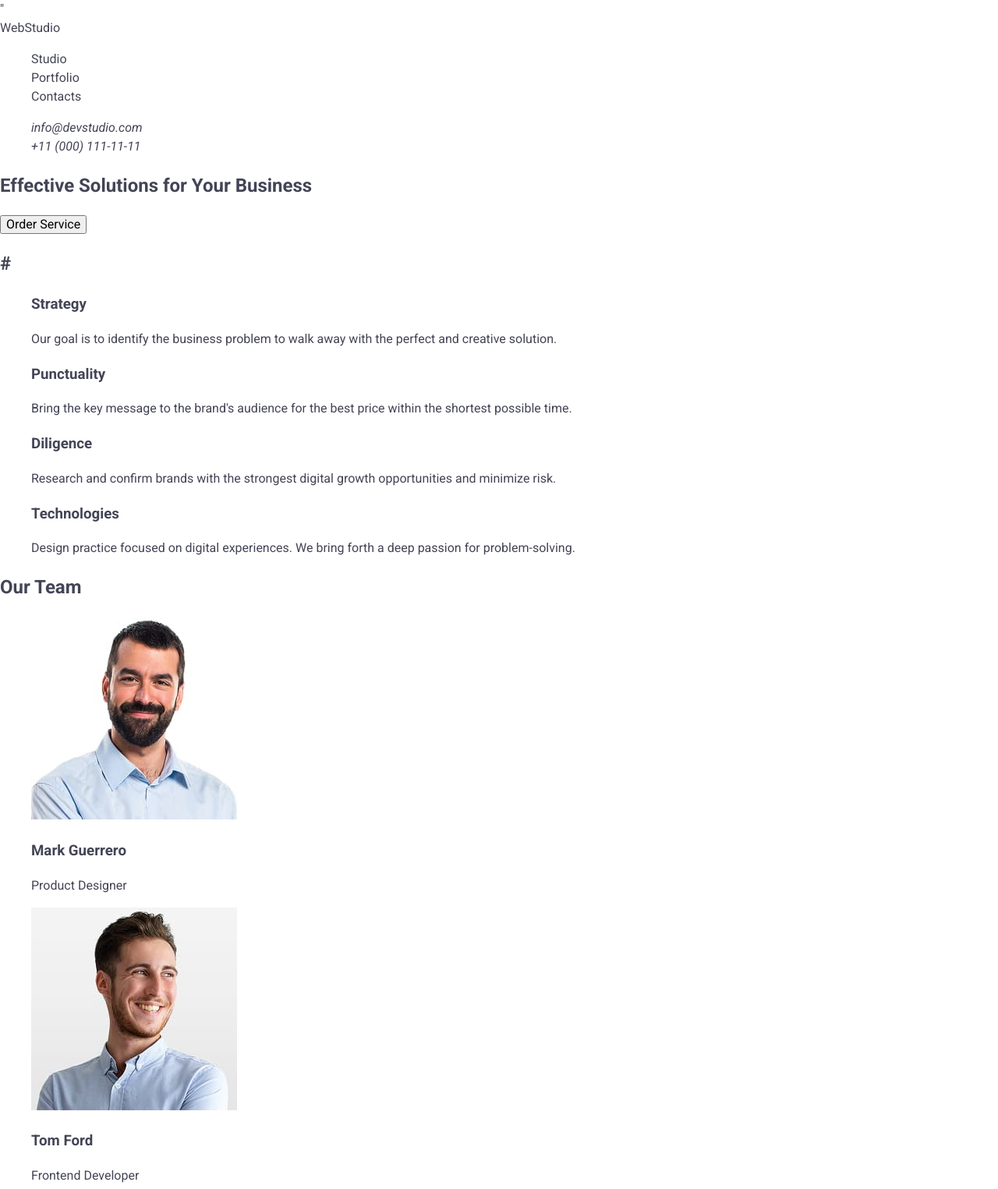
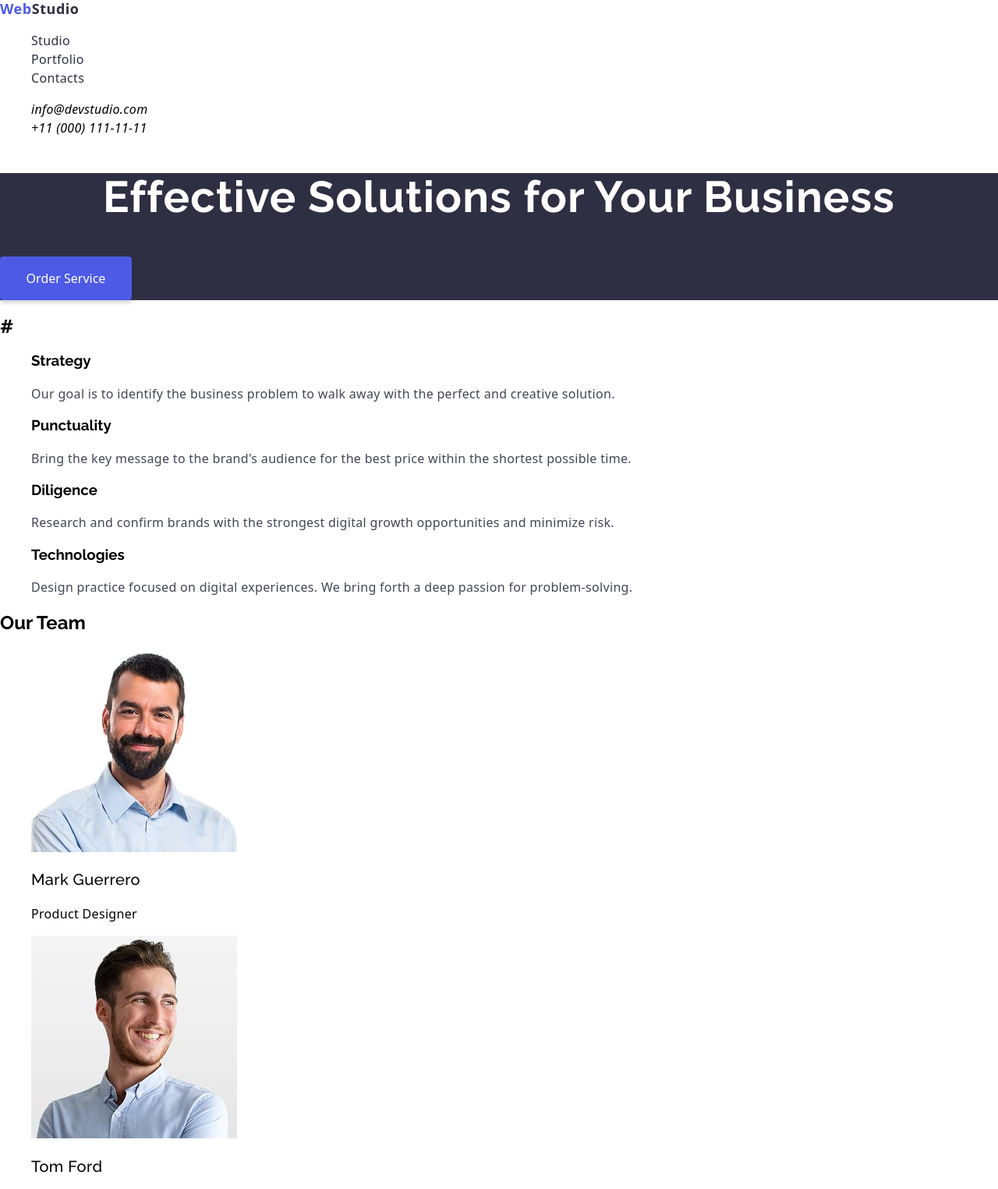
Before and after one commit to Vasiliy-sP/goit-markup-hw-02, a plain HTML site: page index.html in a window 1280 px wide. Shown: the top 1525 px of the page at 78% size. Drawn offline with nearby package versions, Linux system fonts and the light colour scheme.

Commit message:
homework2

```diff
--- a/css/styles.css
+++ b/css/styles.css
@@ -1,43 +1,206 @@
-/* BODI*/
+:root {
+/*fonts */
+--main-font:"Roboto", sans-serif;
+/* colors */
+--color-iris: #4D5AE5 ;
+--color-okean: #404BBF ;
+--color-navy-blue: #2E2F42 ;
+--color-green: #31D0AA ;
+--color-slate: #434455 ;
+--color-lignt-slate: #8E8F99 ;
+--color-cornflower: #E7E9FC ;
+--color-cloud: #F4F4FD ;
+--color-navy-blue-modal: #2E2F42 ;
+--color-grey: #2E2F42 ;
+--color-white: #ffffff ;
+--color-dairy: #FCFCFC ;
+}
+
+//================body=================//
+
 body {
 font-family: "Roboto", sans-serif;
 line-height: 1.5;
-color: #434455;
-background-color: #ffffff;
+color: var(--color-navy-blue);
+background-color: var(--color-white);
 }
 
+h1, h2, h3 {
+    font-family: "Raleway", sans-serif
+}
 
+ul {
+    list-style-type: none;
+}
 
-/* header */
+a {
+    text-decoration: none;
+    color: currentColor
+}
 
-h1, h2, h3,{
-    font-family: "Raleway", sans-serif}
+li {
+    list-style-type: none;
+}
 
-ul {list-style-type: none;}
+.button {
+    border: none;
+    border-radius: 4px;
+    padding: 16px 32px;
+    width: 169px;
+    height: 56px;
+    box-shadow: 0 4px 4px 0 rgba(0, 0, 0, 0.15);
+    background-color: var(--color-iris);
+    font-weight: 500;
+    font-size: 16px;
+    color: var(--color-white);
+    cursor: pointer;
+}
 
-a {text-decoration: none;
-    color: currentColor}
+.button:hover {
+    background-color: var(--color-okean);
+}
 
-.header{
+//================header================//
+
+.header {
 
 }
 
-.header-nav{
+.header-nav {
+    font-weight: 500;
+    font-size: 16px;
+    line-height: 1.5;
+    letter-spacing: 0.02em;
+    color: var(--color-navy-blue);
+}
+
+.header-nav-studio {
+    font-weight: 700;
+    font-size: 18px;
+    line-height: 1.16667;
+    letter-spacing: 0.03em;
+    color: var(--color-navy-blue)
+}
+.header-nav-logo-span{
+    color: var(--color-iris);
+    font-weight: 700;
+    font-size: 18px;
+    line-height: 1.16667;
+    letter-spacing: 0.03em;
+}
+
+.header-nav-list{
+    font-weight: 500;
+    font-size: 16px;
+    line-height: 1.5;
+    letter-spacing: 0.02em;
+    color: var(--navy-blue);
+}
+.nav-list-contact:hover, :focus {
+    color: var(--color-okean);
 
 }
 
-.header-nav-logo{
-
-}
-
-.header-nav-list{
-
-}
 
 .header-social-list{
 
 }
 
-.header-social-list-item{
+.header-social-list-item {
+    font-weight: 400;
+    font-size: 16px;
+    line-height: 1.5;
+    letter-spacing: 0.02em;
+    color: var(--slate);
 
 }
+
+.header-social-list-item:hover, :focus {
+    color: var(--color-okean);
+}
+
+//=================section1===============//
+.business {
+    width: 1440px;
+    height: 600px;
+}
+
+.business {
+    background-color: var(--color-navy-blue);
+}
+
+.business-text {
+    font-weight: 700;
+    font-size: 56px;
+    line-height: 60px;
+    letter-spacing: 0.02em;
+    text-align: center;
+    color: var(--color-white);
+}
+
+//=================section2===============//
+.paragraph-s {
+    font-weight: 500;
+    font-size: 20px;
+    line-height: 1.2;
+    letter-spacing: 0.02em;
+    color: var(--color-navy-blue);
+}
+
+.paragraph-p {
+    font-weight: 400;
+    font-size: 16px;
+    line-height: 1.5;
+    letter-spacing: 0.02em;
+    color: var(--color-slate);
+}
+
+//=================section3===============//
+.team {
+    font-weight: 700;
+    font-size: 36px;
+    line-height: 1.11111;
+    letter-spacing: 0.02em;
+    color: var(--navy-blue);
+}
+
+.team-hero {
+font-weight: 500;
+    font-size: 20px;
+    line-height: 1.2;
+    letter-spacing: 0.02em;
+    color: var(--navy-blue);
+}
+.text {
+    font-weight: 400;
+    font-size: 16px;
+    line-height: 1.5;
+    letter-spacing: 0.02em;
+    color: var(--slate);
+    }
+
+//=================section4===============//
+.our-portfolio {
+    font-weight: 700;
+    font-size: 36px;
+    line-height: 40px;
+    letter-spacing: 0.02em;
+    text-align: center;
+    color: var(--color-navy-blue);
+}
+
+.our-portfolio-b {
+    font-weight: 500;
+    font-size: 20px;
+    line-height: 24px;
+    letter-spacing: 0.02em;
+    color: var(--color-navy-blue);
+}
+
+.text-portfolio {
+    font-weight: 400;
+    font-size: 16px;
+    line-height 24px;
+    letter-spacing: 0.02em;
+    color: var(--color-slate);
+}
--- a/index.html
+++ b/index.html
@@ -10,22 +10,22 @@
 <link
     href="https://fonts.googleapis.com/css2?family=Raleway:ital,wght@0,100..900;1,100..900&family=Roboto:ital,wdth,wght@0,75..100,100..900;1,75..100,100..900&display=swap"
     rel="stylesheet">
-    <link rel="stylesheet" href="https://cdnjs.cloudflare.com/ajax/libs/modern-normalize/3.0.1/modern-normalize.min.css" integrity="sha512-q6WgHqiHlKyOqslT/lgBgodhd03Wp4BEqKeW6nNtlOY4quzyG3VoQKFrieaCeSnuVseNKRGpGeDU3qPmabCANg==" crossorigin="anonymous" referrerpolicy="no-referrer" />"
+    <link rel="stylesheet" href="https://cdnjs.cloudflare.com/ajax/libs/modern-normalize/3.0.1/modern-normalize.min.css" integrity="sha512-q6WgHqiHlKyOqslT/lgBgodhd03Wp4BEqKeW6nNtlOY4quzyG3VoQKFrieaCeSnuVseNKRGpGeDU3qPmabCANg==" crossorigin="anonymous" referrerpolicy="no-referrer" />
     <link rel="stylesheet" href="./css/styles.css" />
 </head>
 
 <body>
     <header class="header">
         <nav class="header-nav">
-            <a href="./index.html" class="header-nav-logo">WebStudio</a>
+            <a href="./index.html" class="header-nav-studio"><span class="header-nav-logo-span">Web</span>Studio</a>
             <ul class="header-nav-list">
-                <li>
+                <li class="nav-list-contact">
                     <a href="studio">Studio</a>
                 </li>
-                <li>
+                <li class="nav-list-contact">
                     <a href="portfolio">Portfolio</a>
                 </li>
-                <li>
+                <li class="nav-list-contact">
                     <a href="contacts">Contacts</a>
                 </li>
             </ul>
@@ -42,38 +42,38 @@
         </address>
     </header>
     <main>
-        <section>
-            <h1>Effective Solutions for Your Business </h1>
-            <button type="button">Order Service</button>
+        <section class="business">
+            <h1 class="business-text">Effective Solutions for Your Business </h1>
+            <button class="button" type="button">Order Service</button>
         </section>
-        <section>
+        <section class="paragraph">
             <h2>
                 #
             </h2>
             <ul>
                 <li>
-                    <h3>Strategy</h3>
-                    <p>
+                    <h3 class="paragraph-s">Strategy</h3>
+                    <p class="paragraph-p">
                         Our goal is to identify the business problem to walk away with the perfect and creative
                         solution.
                     </p>
                 </li>
                 <li>
-                    <h3>Punctuality</h3>
-                    <p>
+                    <h3 class="paragraph-s">Punctuality</h3>
+                    <p class="paragraph-p">
                         Bring the key message to the brand's audience for the best price within the shortest possible
                         time.
                     </p>
                 </li>
                 <li>
-                    <h3>Diligence</h3>
-                    <p>
+                    <h3 class="paragraph-s">Diligence</h3>
+                    <p class="paragraph-p">
                         Research and confirm brands with the strongest digital growth opportunities and minimize risk.
                     </p>
                 </li>
                 <li>
-                    <h3>Technologies</h3>
-                    <p>
+                    <h3 class="paragraph-s">Technologies</h3>
+                    <p class="paragraph-p">
                         Design practice focused on digital experiences. We bring forth a deep passion for
                         problem-solving.
                     </p>
@@ -81,62 +81,62 @@
             </ul>
         </section>
         <section>
-            <h2>Our Team</h2>
+            <h2 class="team">Our Team</h2>
             <ul>
                 <li>
                     <img src="./images/mark.jpg" alt="Mark Guerrero" width="264">
-                    <h3>Mark Guerrero</h3>
-                    <p>Product Designer</p>
+                    <h3 class="team-hero">Mark Guerrero</h3>
+                    <p class="text">Product Designer</p>
                 </li>
                 <li>
                     <img src="./images/tom.jpg" alt="Tom Ford" width="264">
-                    <h3>Tom Ford</h3>
-                    <p>Frontend Developer</p>
+                    <h3 class="team-hero">Tom Ford</h3>
+                    <p class="text">Frontend Developer</p>
                 </li>
                 <li>
                     <img src="./images/camila.jpg" alt="Camila Garcia" width="264">
-                    <h3>Camila Garcia</h3>
-                    <p>Marketing</p>
+                    <h3 class="team-hero">Camila Garcia</h3>
+                    <p class="text">Marketing</p>
                 </li>
                 <li>
                     <img src="./images/daniel.jpg" alt="Daniel Wilson" width="264">
-                    <h3>Daniel Wilson</h3>
-                    <p>UI Designer</p>
+                    <h3 class="team-hero">Daniel Wilson</h3>
+                    <p class="text">UI Designer</p>
                 </li>
             </ul>
         </section>
         <section>
-            <h2>Our Portfolio</h2>
+            <h2 class="our-portfolio">Our Portfolio</h2>
             <ul>
             <li>
                 <img src="./images/bankingapp.jpg" alt="Banking App" width="360">
-                <h3>Banking App</h3>
-                <p>App</p>
+                <h3 class="our-portfolio-b">Banking App</h3>
+                <p class="text-portfolio">App</p>
             </li>
             <li>
                 <img src="./images/CashlessPayment(1).jpg" alt="Cashless Payment" width="360">
-                <h3>Cashless Payment</h3>
-                <p>Marketing</p>
+                <h3 class="our-portfolio-b">Cashless Payment</h3>
+                <p class="text-portfolio">Marketing</p>
             </li>
             <li>
                 <img src="./images/MeditationApp(1).jpg" alt="Meditation App" width="360">
-                <h3>Meditation App</h3>
-                <p>App</p>
+                <h3 class="our-portfolio-b">Meditation App</h3>
+                <p class="text-portfolio">App</p>
             </li>
             <li>
                 <img src="./images/TaxiService(1).jpg" alt="Taxi Service" width="360">
-                <h3>Taxi Service</h3>
-                <p>Marketing</p>
+                <h3 class="our-portfolio-b">Taxi Service</h3>
+                <p class="text-portfolio">Marketing</p>
             </li>
             <li>
                 <img src="./images/ScreenIllustrations(1).jpg" alt="Screen Illustrations" width="360">
-                <h3>Screen Illustrations</h3>
-                <p>Design</p>
+                <h3 class="our-portfolio-b">Screen Illustrations</h3>
+                <p class="text-portfolio">Design</p>
             </li>
                 <li>
                 <img src="./images/OnlineCourses(1).jpg" alt="Online Courses" width="360">
-                <h3>Online Courses</h3>
-                <p>Marketing</p>
+                <h3 class="our-portfolio-b">Online Courses</h3>
+                <p class="text-portfolio">Marketing</p>
             </li>
             </ul>
         </section>
```
